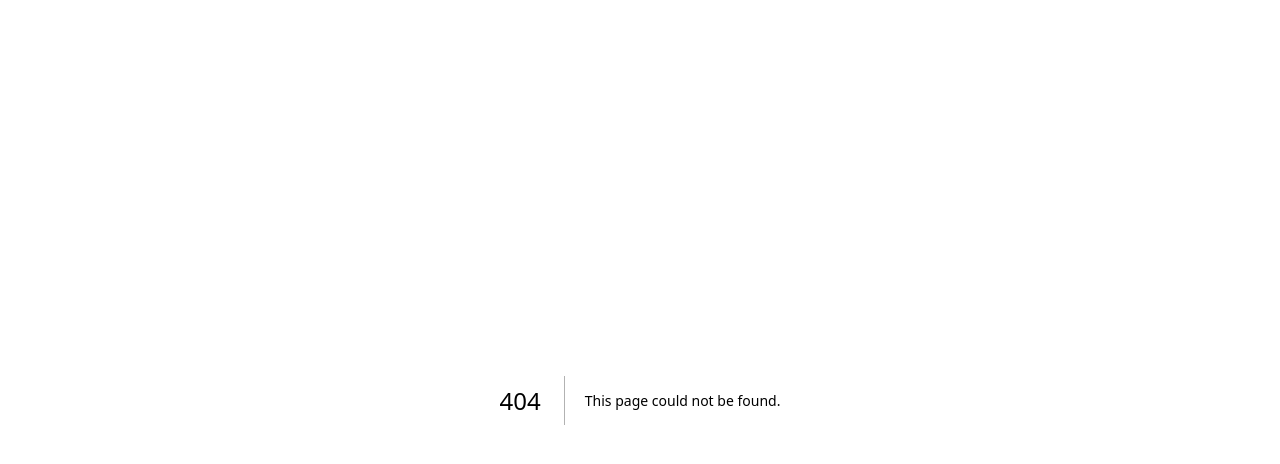
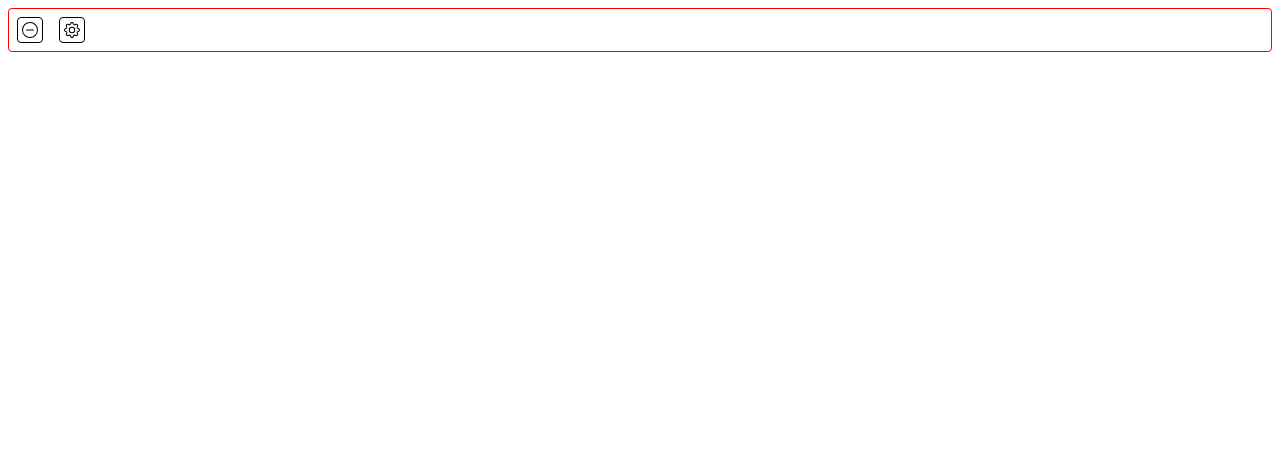
Before and after one commit to ianrios/goal-tracker, a Next.js app: page /examples/icon in a window 1280 px wide. Before the commit this address had no page. Shown: the top 464 px of the page. Built offline with nearby package versions, Linux system fonts and the light colour scheme.

Commit message:
started adding icons

```diff
--- a/package.json
+++ b/package.json
@@ -13,7 +13,8 @@
     "clsx": "^2.1.1",
     "next": "15.1.6",
     "react": "^19.0.0",
-    "react-dom": "^19.0.0"
+    "react-dom": "^19.0.0",
+    "react-icons": "^5.4.0"
   },
   "devDependencies": {
     "@eslint/eslintrc": "^3",
--- /dev/null
+++ b/src/app/examples/icon/page.tsx
@@ -0,0 +1,31 @@
+import Flex from "@/components/flex/flex";
+import clsx from "clsx";
+import styles from "@/app/ui/global.module.css";
+import Icon, { IconMap } from "@/components/icon/icon";
+
+export default function Page() {
+  return (
+    <Flex
+      margin={2}
+      className={clsx(
+        styles["border-tone-alert"],
+        styles.border,
+        styles.borderRounded
+      )}
+    >
+      {Object.keys(IconMap).map((icon) => (
+        <Flex
+          key={icon}
+          margin={2}
+          className={clsx(
+            styles["border-tone-neutral"],
+            styles.border,
+            styles.borderRounded
+          )}
+        >
+          <Icon name={icon as keyof typeof IconMap} />
+        </Flex>
+      ))}
+    </Flex>
+  );
+}
--- /dev/null
+++ b/src/components/icon/icon.tsx
@@ -0,0 +1,23 @@
+import { BsDashCircle, BsGear } from "react-icons/bs";
+import Flex from "../flex/flex";
+import { VscBracketError } from "react-icons/vsc";
+
+export const IconMap = {
+  negative: BsDashCircle,
+  gear: BsGear,
+};
+
+type IconNames = keyof typeof IconMap;
+
+type IconProps = Readonly<{
+  name: IconNames;
+}>;
+
+export default function Icon({ name }: IconProps) {
+  const IconComponent = IconMap[name] || VscBracketError; // Default to error icon if name is invalid
+  return (
+    <Flex padding={1}>
+      <IconComponent />
+    </Flex>
+  );
+}
```
Also changed, not shown: 1 other file (tests, documents, lock files or other folders).
